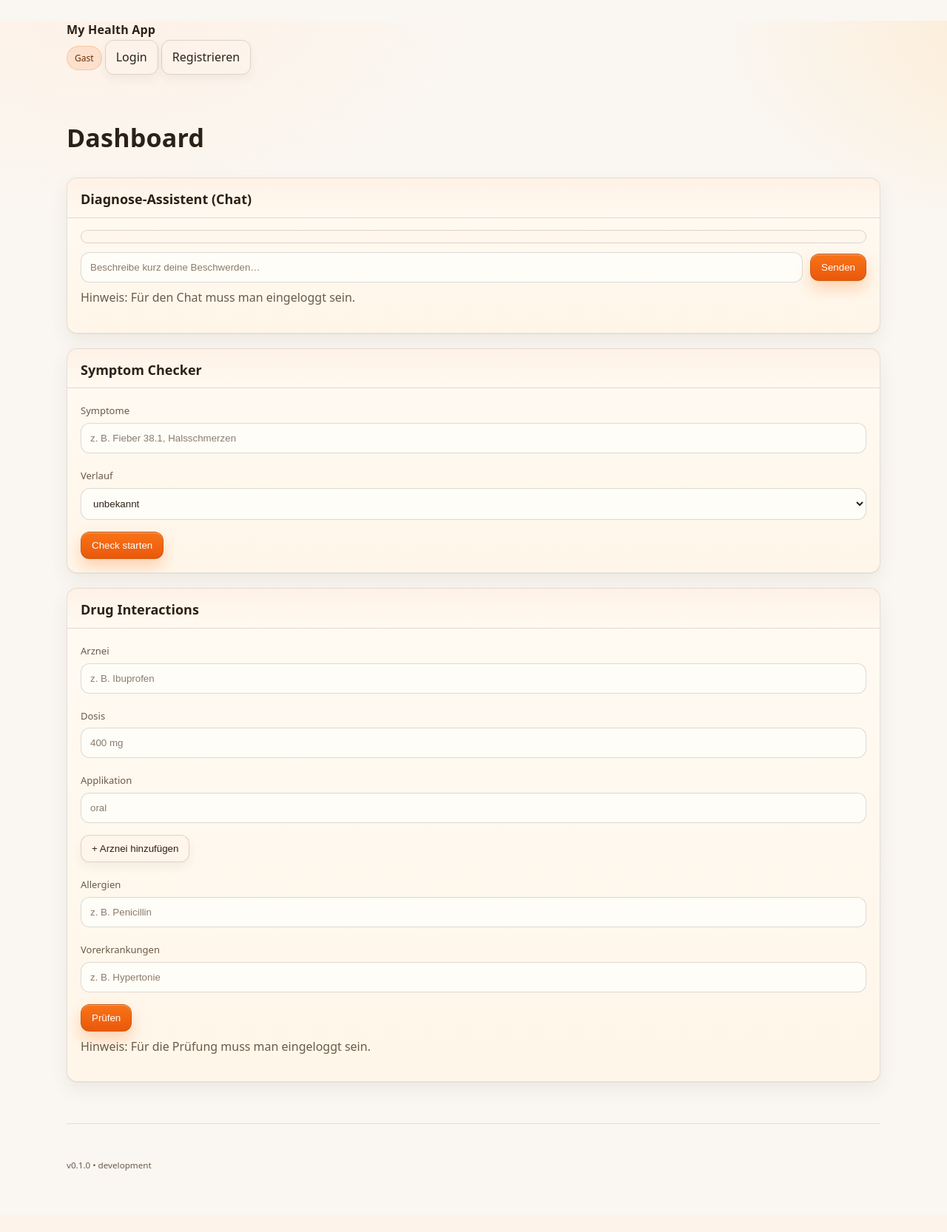
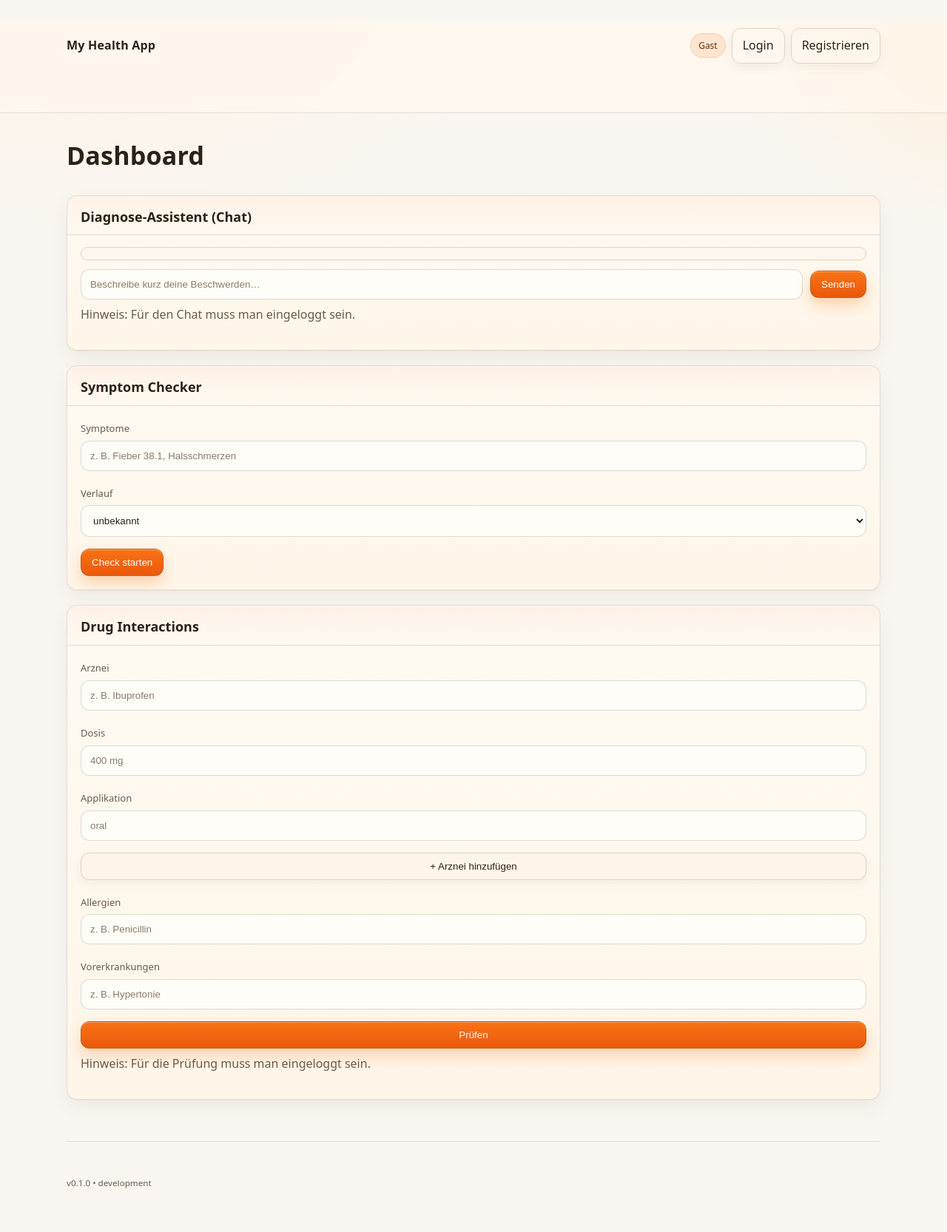
Before and after one commit to VikkiTriniti24/MedAssistant, a Flask app: page / in a window 1280 px wide. Shown: the whole page at 74% size. Before the commit the page ends 1583 px from the top, so only its background shows below. Run offline with Flask 3, Linux system fonts and the light colour scheme.

Commit message:
Add topbar and alert styles, update form and chat components, and fix template IDs

```diff
--- a/health_app/static/css/style.css
+++ b/health_app/static/css/style.css
@@ -57,6 +57,16 @@
 /* Layout -------------------------------------------------- */
 .container{ width: min(1100px, 92vw); margin: 28px auto 56px; }
 
+/* Topbar / Nav */
+.topbar{
+  position: sticky; top: 0; z-index: 50;
+  backdrop-filter: saturate(160%) blur(8px);
+  background: rgba(255,249,241,.75);
+  border-bottom: 1px solid var(--line);
+}
+.topbar-inner{ display:flex; align-items:center; gap:12px; padding: 10px 0; }
+.nav{ margin-left:auto; display:flex; gap:8px; align-items:center; }
+
 .header{
   position: sticky; top: 0; z-index: 40;
   backdrop-filter: saturate(160%) blur(8px);
@@ -210,13 +234,12 @@
 
 /* Simple grid helpers ------------------------------------ */
 .grid{ display:grid; gap: var(--gap); }
+.grid.grid-cols-1{ grid-template-columns: 1fr; }
 .grid.cols-2{ grid-template-columns: 1fr 1fr; }
 @media (max-width: 900px){ .grid.cols-2{ grid-template-columns: 1fr; } }
 
-/* Utilities ---------------------------------------------- */
-.hidden{ display:none !important; }
-.muted{ color: var(--text-dim); }
-.center{ display:flex; align-items:center; justify-content:center; gap:10px; }
+/* Width & spacing utils ---------------------------------- */
+.w-full{ width:100%; }
 .flex{ display:flex; }
 .items-center{ align-items:center; }
 .justify-between{ justify-content: space-between; }
--- a/health_app/static/js/app.js
+++ b/health_app/static/js/app.js
@@ -65,8 +65,9 @@
   }
 
   function showHintIfExists(needLogin) {
-    const chatHint = $("#chat_hint");
-    const diHint   = $("#di_hint");
+    // Support both template IDs: chat_hint/chatHint and di_hint/drugHint
+    const chatHint = document.getElementById("chat_hint") || document.getElementById("chatHint");
+    const diHint   = document.getElementById("di_hint")   || document.getElementById("drugHint");
     if (chatHint) chatHint.style.display = needLogin ? "" : "none";
     if (diHint)   diHint.style.display   = needLogin ? "" : "none";
   }
--- a/health_app/templates/dashboard.html
+++ b/health_app/templates/dashboard.html
@@ -19,7 +19,7 @@
       <button id="chat_send" class="btn btn-primary">Senden</button>
     </div>
 
-    <p id="chatHint" class="muted mt-2">Hinweis: Für den Chat muss man eingeloggt sein.</p>
+    <p id="chat_hint" class="muted mt-2">Hinweis: Für den Chat muss man eingeloggt sein.</p>
   </div>
 </section>
 
@@ -109,11 +109,9 @@
       </div>
     </div>
 
-    <p id="drugHint" class="muted mt-2">Hinweis: Für die Prüfung muss man eingeloggt sein.</p>
+    <p id="di_hint" class="muted mt-2">Hinweis: Für die Prüfung muss man eingeloggt sein.</p>
   </div>
 </section>
 {% endblock %}
 
-{% block extra_scripts %}
-<script src="/static/js/app.js"></script>
-{% endblock %}
+{% block extra_scripts %}{% endblock %}
```
Also changed, not shown: other parts of health_app/static/css/style.css (+27 -8 lines).
